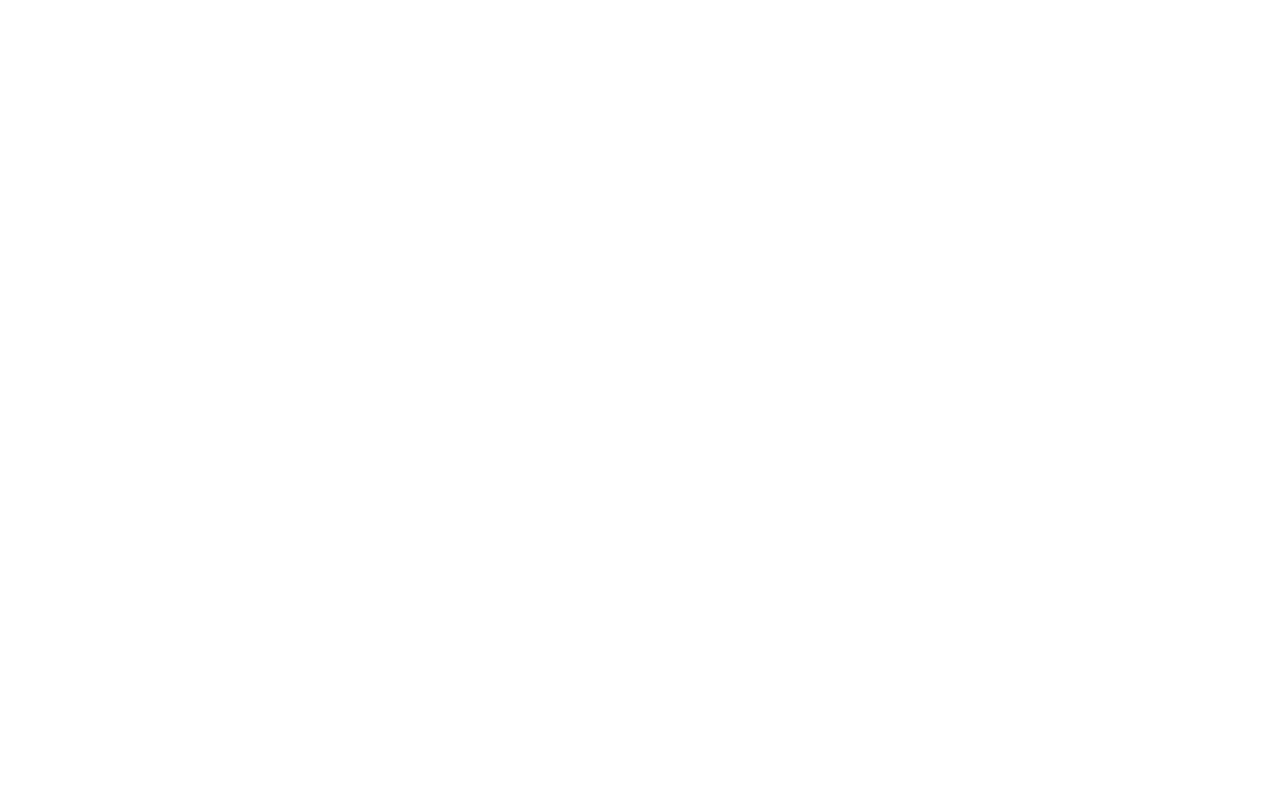
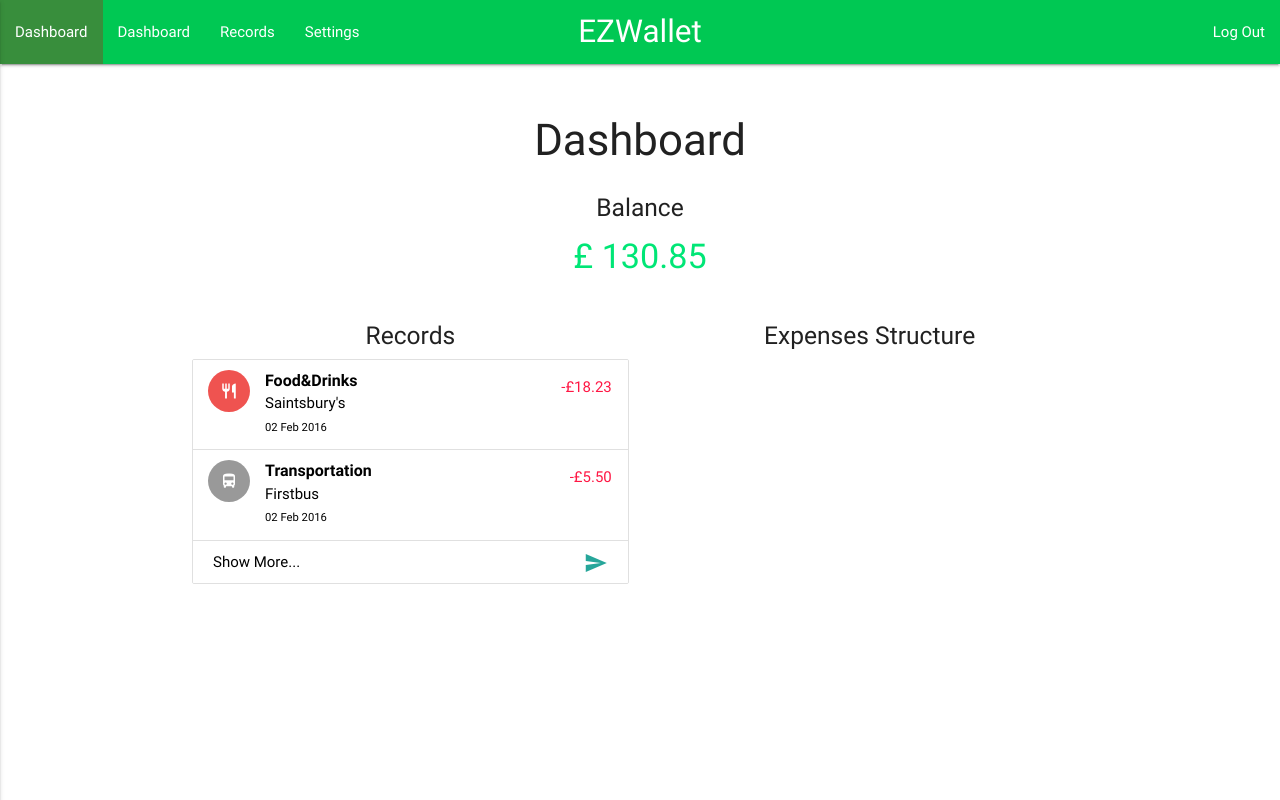
Before and after one commit to StefanPuia/EZWallet, a Node server app: page /dashboard in a window 1280 px wide. Before the commit the page is empty. Run offline with Node 20, Linux system fonts and the light colour scheme; some libraries are stand-ins or nearby versions.

Commit message:
moved head to partials, linted dashboard

```diff
--- a/app/views/dashboard.ejs
+++ b/app/views/dashboard.ejs
@@ -0,0 +1,62 @@
+<!DOCTYPE html>
+<html>
+	<%- include("partials/head") %>
+	<body>
+		<%- include("partials/header") %>
+
+		<main>
+			<div class="container center">
+				<h3>Dashboard</h3>
+				<div class="row">
+					<div class="col s12">
+						<h5>Balance</h5>
+						<span class="green-text text-accent-3">
+							<h4 id="current-balance">£ 130.85</h4>
+						</span>
+					</div>
+				</div>
+				<div class="row">
+					<div class="col l6 s12">
+						<h5>Records</h5>
+						<ul class="collection left-align black-text">
+							<li class="collection-item avatar">
+								<a href="" class="black-text">
+									<i class="material-icons circle red lighten-1">restaurant</i>
+									<b class="title">Food&Drinks</b>
+									<p>Saintsbury's<br>
+									<small>02 Feb 2016</small>
+									</p>
+									<span class="secondary-content red-text text-accent-3">-£18.23</span>
+								</a>
+							</li>
+							<li class="collection-item avatar">
+								<a href="" class="black-text">
+									<i class="material-icons circle gray lighten-1">directions_bus</i>
+									<b class="title">Transportation</b>
+									<p>Firstbus<br>
+									<small>02 Feb 2016</small>
+									</p>
+									<span class="secondary-content red-text text-accent-3">-£5.50</span>
+								</a>
+							</li>
+							<li class="collection-item">
+								<a href="" class="black-text">
+									Show More...
+									<span class="secondary-content">
+										<i class="material-icons">send</i>
+									</span>
+								</a>
+							</li>
+						</ul>
+					</div>
+					<div class="col l6 s12">
+						<h5>Expenses Structure</h5>
+						<div id="expenses-chart">
+
+						</div>
+					</div>
+				</div>
+			</div>
+		</main>
+	</body>
+</html>
--- /dev/null
+++ b/app/views/partials/head.ejs
@@ -0,0 +1,14 @@
+<head>
+	<meta charset="utf-8">
+	<meta http-equiv="X-UA-Compatible" content="IE=edge">
+	<meta name="viewport" content="width=device-width, initial-scale=1.0"/>
+	<link href="https://fonts.googleapis.com/icon?family=Material+Icons" rel="stylesheet">
+	<link rel="stylesheet" href="https://cdnjs.cloudflare.com/ajax/libs/materialize/0.100.2/css/materialize.min.css">
+	<link rel="stylesheet" href="public/css/style.css">
+	<script src="https://apis.google.com/js/platform.js" async defer></script>
+	<script type="text/javascript" src="https://code.jquery.com/jquery-3.2.1.min.js"></script>
+	<script src="https://cdnjs.cloudflare.com/ajax/libs/materialize/0.100.2/js/materialize.min.js"></script>
+	<script src="public/js/functions.js"></script>
+	<script src="public/js/parser.js"></script>
+	<script src="public/js/client.js"></script>
+</head>
--- a/public/css/style.css
+++ b/public/css/style.css
@@ -1,3 +1,10 @@
 main {
 	padding-top: 2em;
 }
+
+body {
+	margin: 0;
+	padding: 0;
+
+	padding-bottom: 10em;
+}
```
